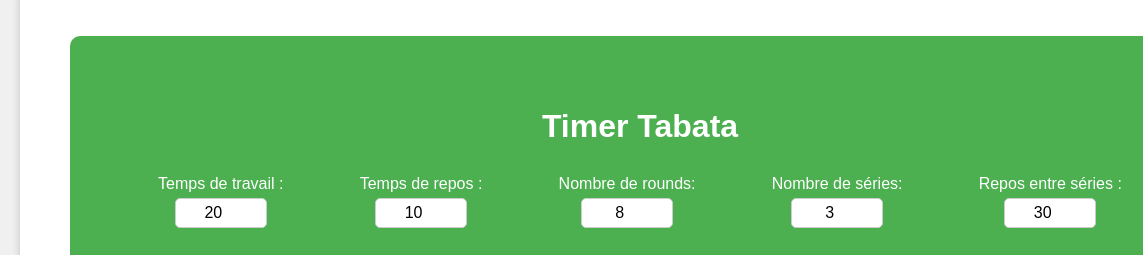
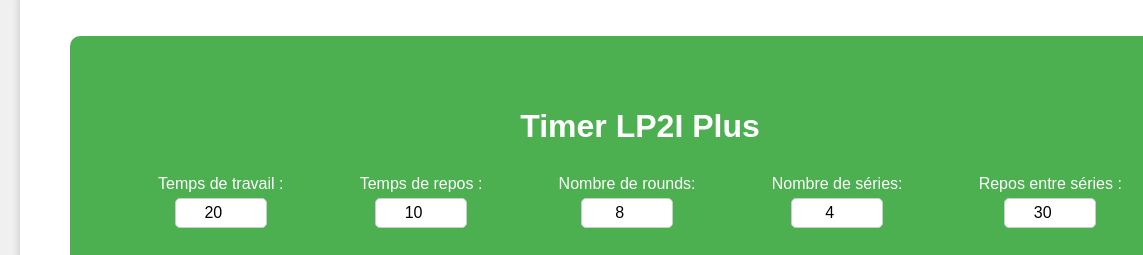
Before and after one commit to RpLP2i/Timer-Lp2i-plus, a plain HTML site: page index.html in a window 1280 px wide. Shown: the top 255 px of the page, 0-1143 px from the left. Drawn offline with Linux system fonts and the light colour scheme.

Commit message:
Update index.html

```diff
--- a/index.html
+++ b/index.html
@@ -11,7 +11,7 @@
     <img src="logo lp2i.png" alt="Logo LP2I" class="logo">
     <div class="container">
         <div class="inner-container" id="inner-container">
-            <h1>Timer Tabata</h1>
+            <h1>Timer LP2I Plus</h1>
             <div class="settings" id="settings">
                 <div>
                     <label for="work-time">Temps de travail :</label>
@@ -27,7 +27,7 @@
                 </div>
                 <div>
                     <label for="series">Nombre de séries:</label>
-                    <input type="number" id="series" value="3">
+                    <input type="number" id="series" value="4">
                 </div>
                 <div>
                     <label for="series-rest-time">Repos entre séries :</label>
```
